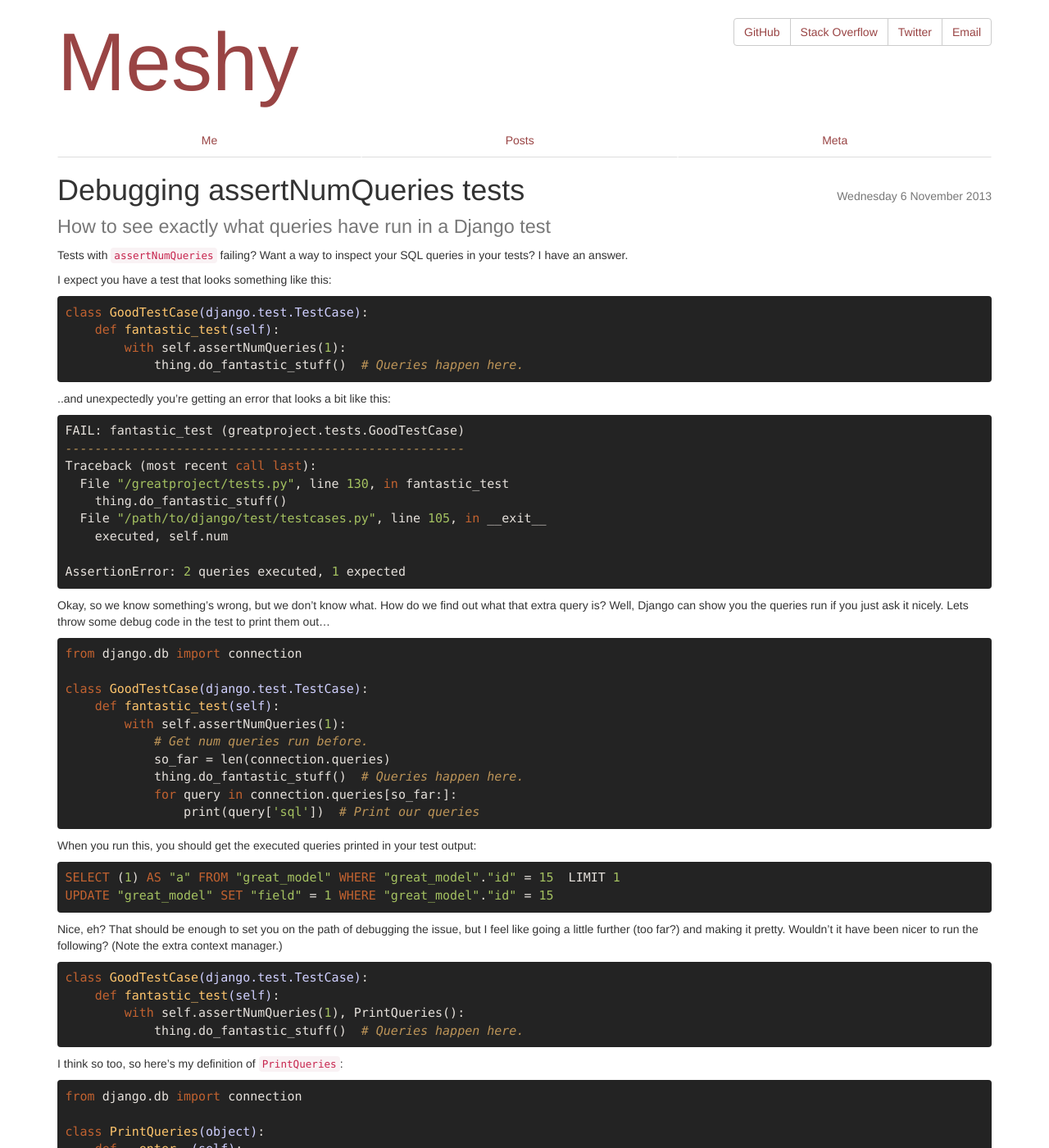
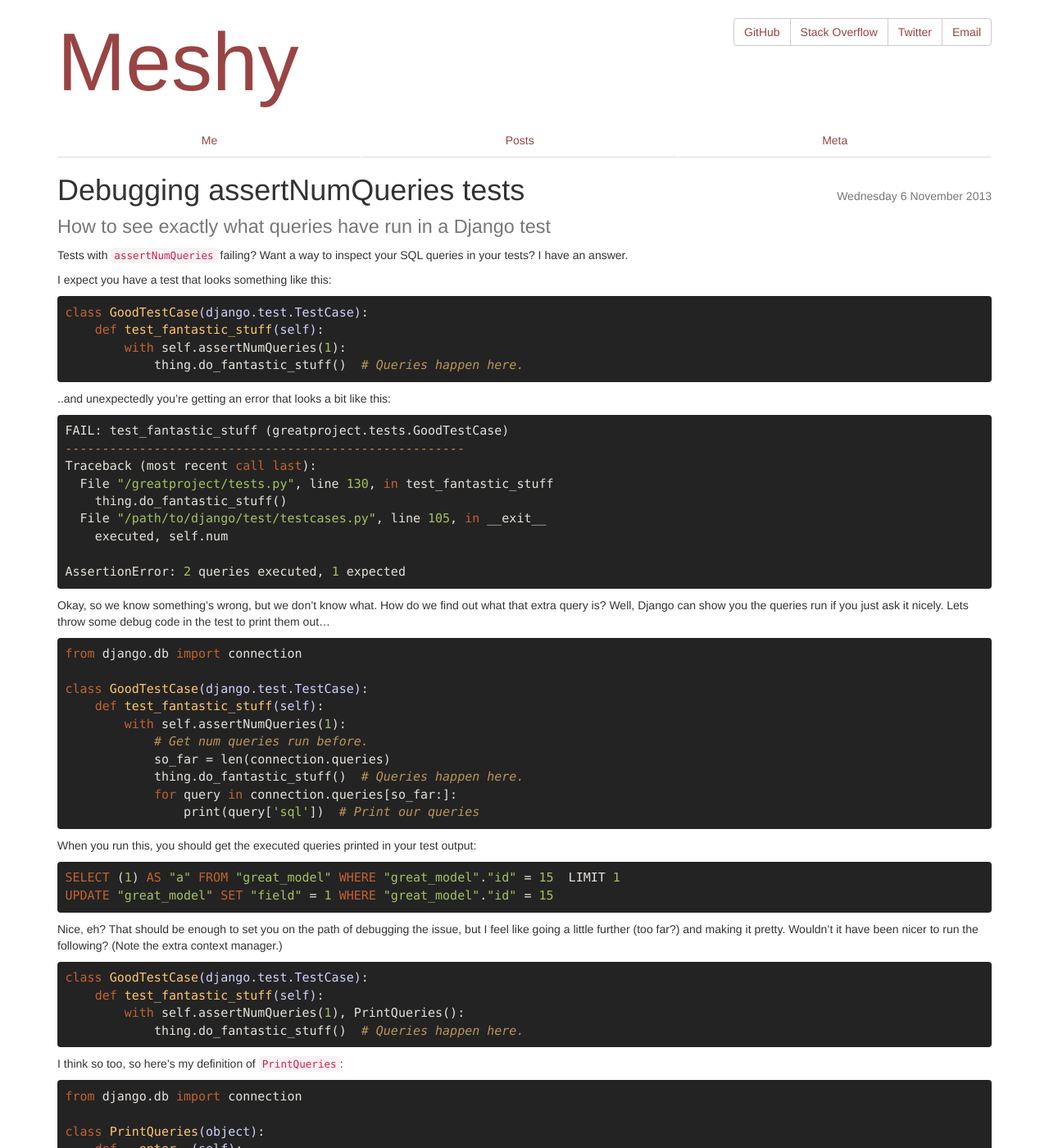
Before and after one commit to meshy/meshy.github.com, a Jekyll site: the page built from _posts/2013-11-06-debugging-assertnumqueries-tests.markdown, in a window 1280 px wide and 1400 px high. Shown: the whole window at 82% size. Built offline with Jekyll 4.4.1, drawn with Linux system fonts in a browser that asks for light colours; nearby versions of some CDN libraries; some web fonts are replaced; Markdown is read by kramdown in place of the engine named in the settings.

Commit message:
Tests should start with the word "test"

```diff
--- a/_posts/2013-11-06-debugging-assertnumqueries-tests.markdown
+++ b/_posts/2013-11-06-debugging-assertnumqueries-tests.markdown
@@ -12,16 +12,16 @@ Tests with `assertNumQueries` failing? Want a way to inspect your SQL queries in
 I expect you have a test that looks something like this:
 
     class GoodTestCase(django.test.TestCase):
-        def fantastic_test(self):
+        def test_fantastic_stuff(self):
             with self.assertNumQueries(1):
                 thing.do_fantastic_stuff()  # Queries happen here.
 
 ..and unexpectedly you're getting an error that looks a bit like this:
 
-    FAIL: fantastic_test (greatproject.tests.GoodTestCase)
+    FAIL: test_fantastic_stuff (greatproject.tests.GoodTestCase)
     ------------------------------------------------------
     Traceback (most recent call last):
-      File "/greatproject/tests.py", line 130, in fantastic_test
+      File "/greatproject/tests.py", line 130, in test_fantastic_stuff
         thing.do_fantastic_stuff()
       File "/path/to/django/test/testcases.py", line 105, in __exit__
         executed, self.num
@@ -33,7 +33,7 @@ Okay, so we know something's wrong, but we don't know what. How do we find out w
     from django.db import connection
 
     class GoodTestCase(django.test.TestCase):
-        def fantastic_test(self):
+        def test_fantastic_stuff(self):
             with self.assertNumQueries(1):
                 # Get num queries run before.
                 so_far = len(connection.queries)
@@ -49,7 +49,7 @@ When you run this, you should get the executed queries printed in your test outp
 Nice, eh? That should be enough to set you on the path of debugging the issue, but I feel like going a little further (too far?) and making it pretty. Wouldn't it have been nicer to run the following? (Note the extra context manager.)
 
     class GoodTestCase(django.test.TestCase):
-        def fantastic_test(self):
+        def test_fantastic_stuff(self):
             with self.assertNumQueries(1), PrintQueries():
                 thing.do_fantastic_stuff()  # Queries happen here.
 
```
